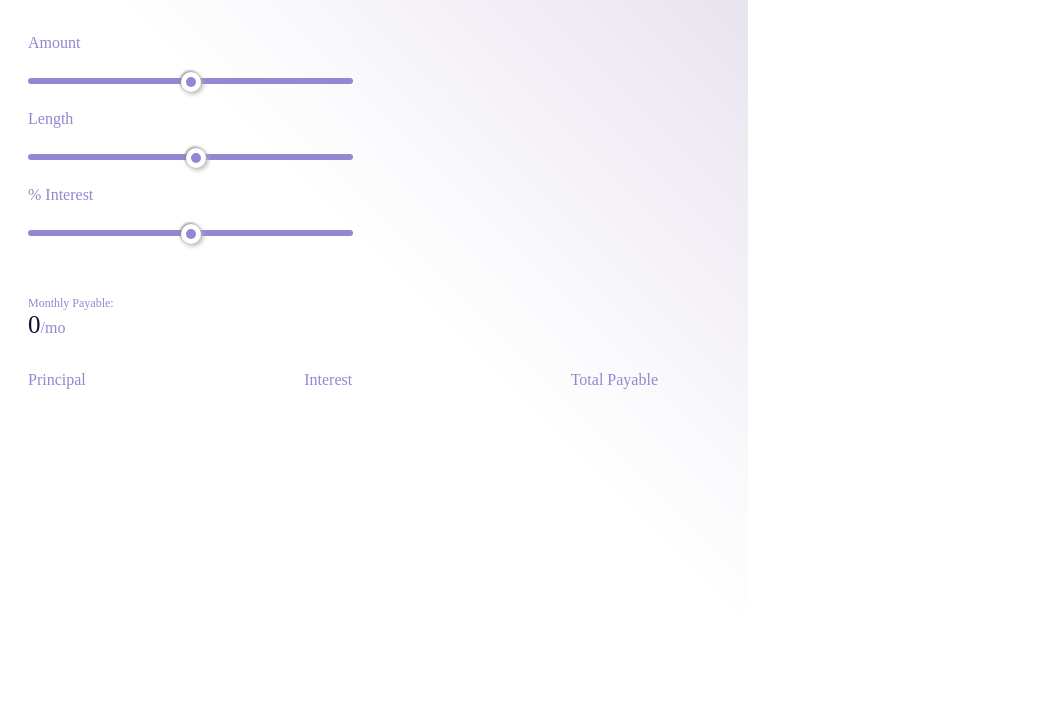
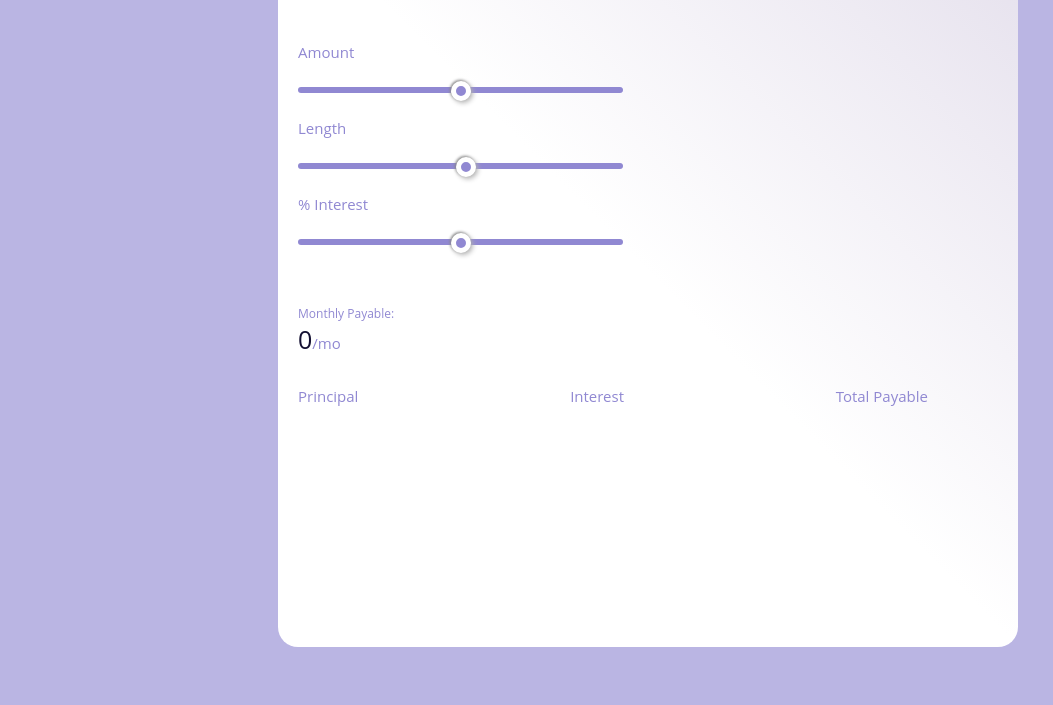
Before and after one commit to Chiku-gurman/Watcth, a plain HTML site: page index.html in a window 1280 px wide. Shown: the part 162-867 px from the top of the page, without its empty margins (0-1053 px from the left). Before the commit the page ends 842 px from the top, so only its background shows below. Drawn offline with Linux system fonts and the light colour scheme.

Commit message:
Update index.html

```diff
--- a/index.html
+++ b/index.html
@@ -3,8 +3,6 @@
   <head>
     <title>Home Loan Offset Calculator</title>
     <style>
-      Result Skip Results Iframe
-EDIT ON
 body {
   font-family: "Open Sans", sans-serif;
   font-size: 15px;
```
